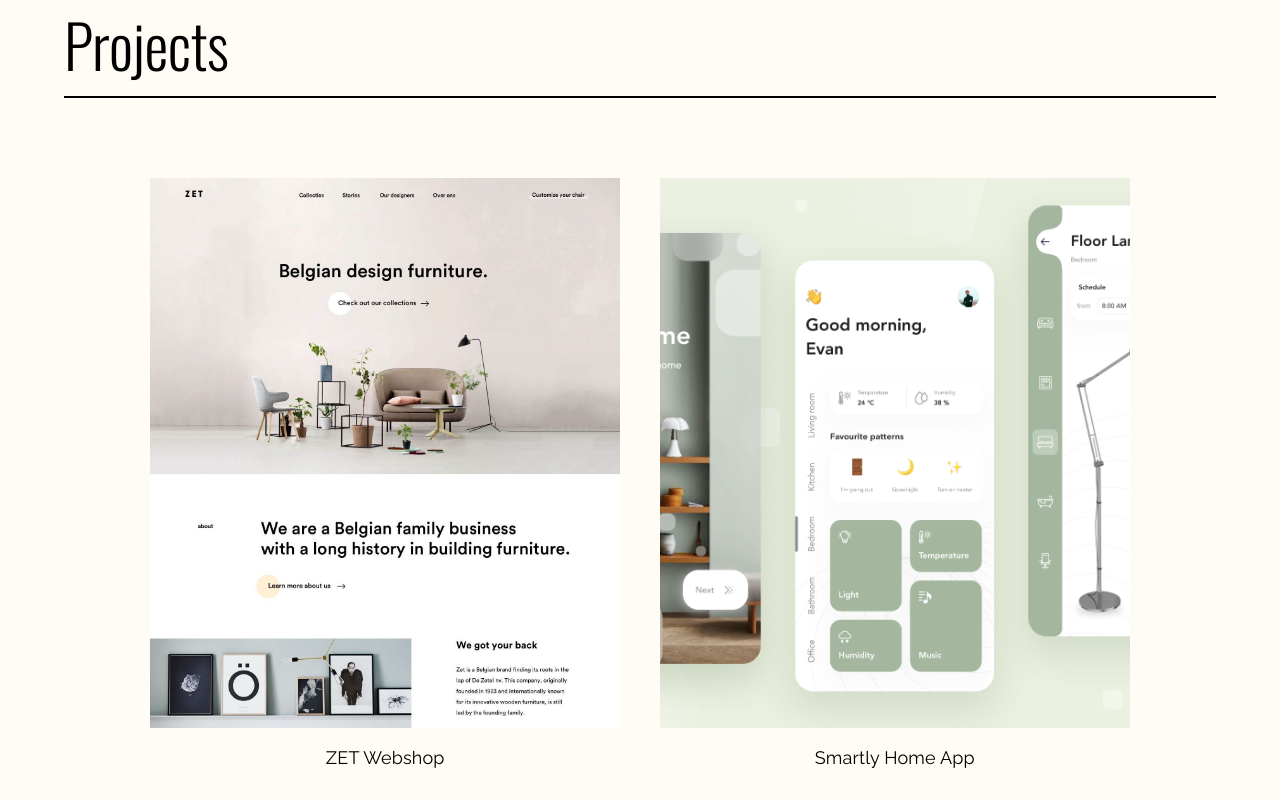
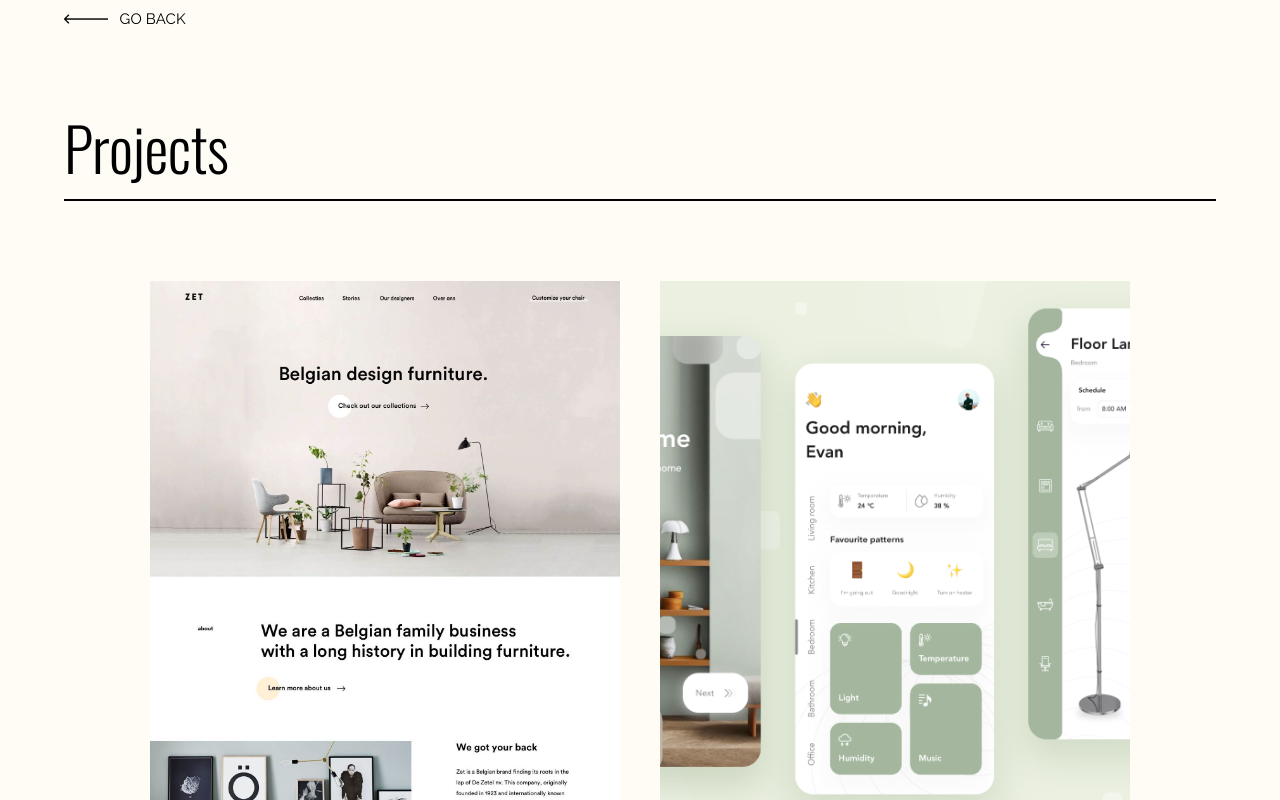
Before and after one commit to Lvl1Pichu/Portfolio-Website, a React (Vite) app: page /ProjectPage in a window 1280 px wide. Shown: the top 800 px of the page. Built offline with nearby package versions, Linux system fonts and the light colour scheme.

Commit message:
add hover effect and go back link

```diff
--- a/src/Components/Portfolio.tsx
+++ b/src/Components/Portfolio.tsx
@@ -1,4 +1,11 @@
-import { Box, CardMedia, Container, Grid, Typography } from '@mui/material';
+import {
+  Box,
+  CardMedia,
+  Container,
+  Grid,
+  Link,
+  Typography,
+} from '@mui/material';
 
 const projects = [
   {
@@ -29,7 +36,38 @@ const projects = [
 
 function Portfolio() {
   return (
-    <Container
+    <Container>
+      <Link
+        sx={{
+          display: 'flex',
+          gap: '0.7rem',
+          alignItems: 'center',
+          marginBottom: '5rem',
+          cursor: 'pointer',
+          color: 'black',
+          textDecoration: 'none',
+          '&:hover': {
+            textDecoration: 'underline',
+            textDecorationThickness: '0.05rem',
+            textUnderlineOffset: '0.15rem',
+          },
+        }}
+      >
+        <img
+          src="./src/assets/arrowLeft.png"
+          alt="arrow"
+          style={{ height: '10px' }}
+        />
+        <Typography
+          sx={{
+            fontFamily: 'Raleway',
+            fontSize: '15px',
+          }}
+        >
+          GO BACK
+        </Typography>
+      </Link>
+      <Box
         sx={{
           display: 'flex',
           flexDirection: 'column',
@@ -37,7 +75,14 @@ function Portfolio() {
           alignItems: 'center',
         }}
       >
-      <Box sx={{ width: '100%', borderBottom: '0.15rem solid black', marginBottom: "5rem", paddingBottom: "1rem" }}>
+        <Box
+          sx={{
+            width: '100%',
+            borderBottom: '0.15rem solid black',
+            marginBottom: '5rem',
+            paddingBottom: '1rem',
+          }}
+        >
           <Typography variant="h2" sx={{ fontFamily: 'Oswald' }}>
             Projects
           </Typography>
@@ -51,7 +96,11 @@ function Portfolio() {
             marginBottom: '5rem',
           }}
         >
-        <Grid container rowSpacing={5} columnSpacing={{ xs: 1, sm: 3, md: 5 }}>
+          <Grid
+            container
+            rowSpacing={5}
+            columnSpacing={{ xs: 1, sm: 3, md: 5 }}
+          >
             {projects.map((project) => (
               <Grid key={project.title} item xs={12} sm={6} md={6}>
                 <CardMedia
@@ -83,57 +132,9 @@ function Portfolio() {
             ))}
           </Grid>
         </Box>
+      </Box>
     </Container>
   );
 }
 
 export default Portfolio;
-
-// <Card sx={{ width: '80%' }}>
-
-// <CardContent sx={{ textAlign: 'center' }}>
-//   <Typography
-//     gutterBottom
-//     component="div"
-//     sx={{ fontFamily: 'Raleway', fontSize: '18px' }}
-//   >
-//     {project.title}
-//   </Typography>
-// </CardContent>
-// </Card>
-
-// const Item = styled(Paper)(({ theme }) => ({
-//   ...theme.typography.subtitle2,
-//   textAlign: 'left',
-//   color: theme.palette.text.primary,
-//   cursor: 'pointer',
-//   boxShadow: 'none',
-//   transition: 'box-shadow 0.3s ease-in-out',
-//   '&:hover': {
-//     boxShadow: '0 .125rem .625rem rgba(0, 0, 0, 0.2)',
-//     backgroundColor: '#FFFFFF',
-//   },
-//   '& img': {
-//     width: '100%',
-//     height: 'auto',
-//     objectFit: 'cover',
-//   },
-// }));
-
-// <ImageList sx={{ width: 500, height: 450 }}>
-// {itemData.map((item) => (
-//   <ImageListItem key={item.img}>
-//     <img
-//       src={`${item.img}?w=248&fit=crop&auto=format`}
-//       srcSet={`${item.img}?w=248&fit=crop&auto=format&dpr=2 2x`}
-//       alt={item.title}
-//       loading="lazy"
-//     />
-//     <ImageListItemBar
-//       title={item.title}
-//       subtitle={<span>by: {item.author}</span>}
-//       position="below"
-//     />
-//   </ImageListItem>
-// ))}
-// </ImageList>
```
Lines whose indentation alone changed are shown as unchanged.
